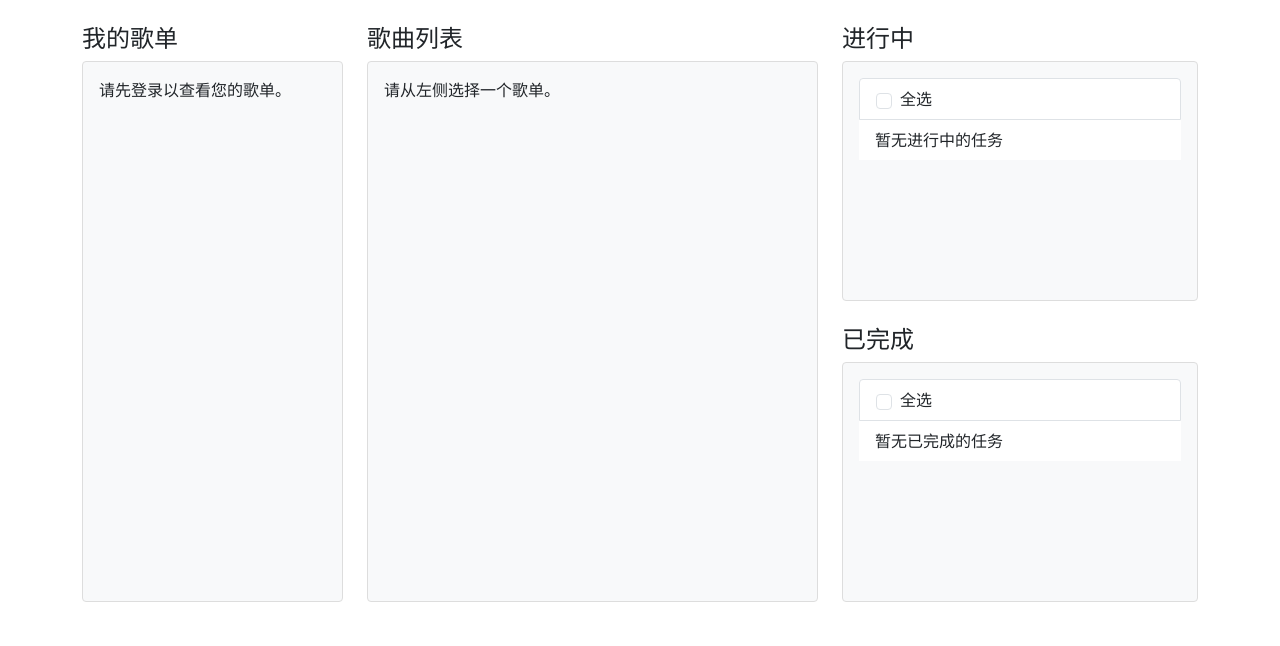
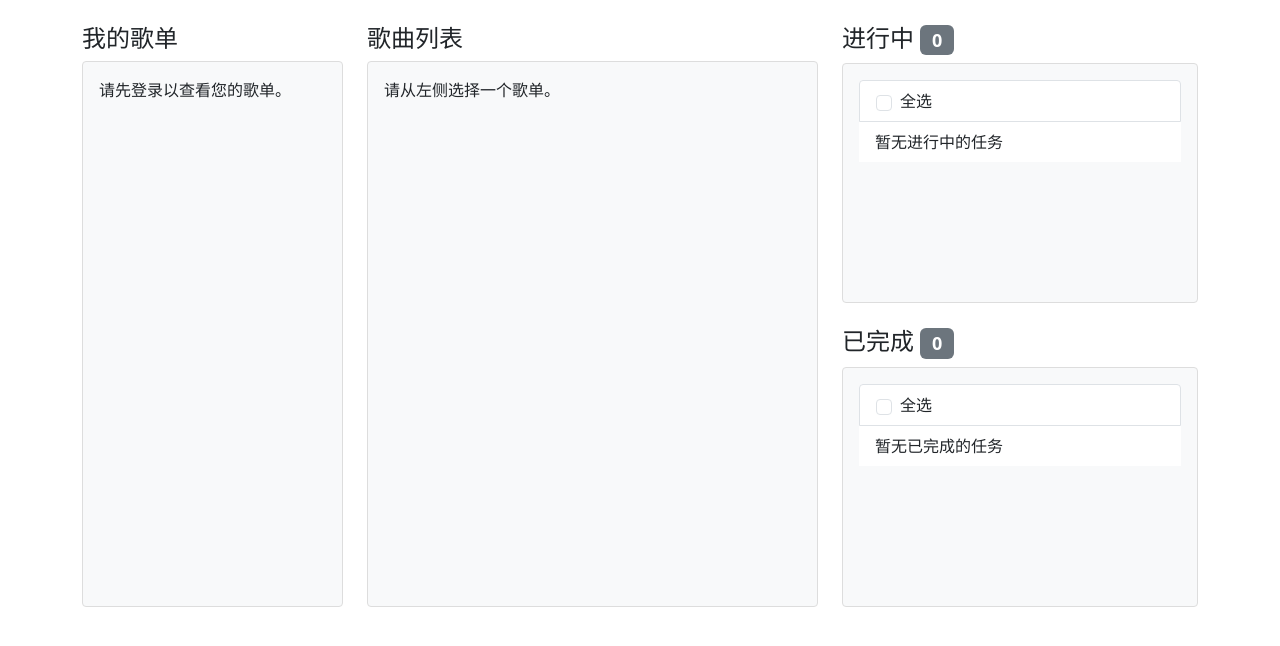
Before and after one commit to Inrrs/QQMusic-monitor, a FastAPI app: page / in a window 1280 px wide. Shown: the part 80-726 px from the top of the page. Run offline with FastAPI, Linux system fonts and the light colour scheme; data that the repository does not hold is empty.

Commit message:
feat: 为下载列表增加计数显示

```diff
--- a/static/script.js
+++ b/static/script.js
@@ -353,12 +353,9 @@ document.addEventListener('DOMContentLoaded', () => {
 
             completedTasks.reverse();
 
-            // Update ongoing list
-            if (ongoingTasks.length === 0) {
-                ongoingDownloadsList.innerHTML = '<li class="list-group-item">暂无进行中的任务</li>';
-            } else {
-                ongoingDownloadsList.innerHTML = ongoingTasks.map(task => createTaskItemHtml(task, false)).join('');
-            }
+            // Update counts
+            document.getElementById('ongoing-count').textContent = ongoingTasks.length;
+            document.getElementById('completed-count').textContent = completedTasks.length;
 
             // Update ongoing list UI
             if (ongoingTasks.length === 0) {
--- a/templates/index.html
+++ b/templates/index.html
@@ -44,8 +44,8 @@
             <div class="col-md-4">
                 <div class="d-flex justify-content-between align-items-center">
                     <div class="d-flex align-items-center">
-                        <h4 class="mb-0 me-2">进行中</h4>
-                        <div id="retry-all-container"></div>
+                        <h4 class="mb-0 me-2">进行中 <span id="ongoing-count" class="badge bg-secondary">0</span></h4>
+                        <div id="retry-all-container" class="ms-2"></div>
                     </div>
                     <div id="ongoing-actions" class="btn-group" style="display: none;">
                         <button type="button" class="btn btn-outline-warning btn-sm dropdown-toggle" data-bs-toggle="dropdown" aria-expanded="false">
@@ -68,7 +68,7 @@
                 </div>
 
                 <div class="d-flex justify-content-between align-items-center mt-4">
-                    <h4 class="mb-0">已完成</h4>
+                    <h4 class="mb-0">已完成 <span id="completed-count" class="badge bg-secondary">0</span></h4>
                     <div id="completed-actions" class="btn-group" style="display: none;">
                         <button type="button" class="btn btn-outline-danger btn-sm dropdown-toggle" data-bs-toggle="dropdown" aria-expanded="false">
                             <i class="bi bi-trash"></i> 批量操作
```
Also changed, not shown: other parts of templates/index.html (+1 -1 lines).
